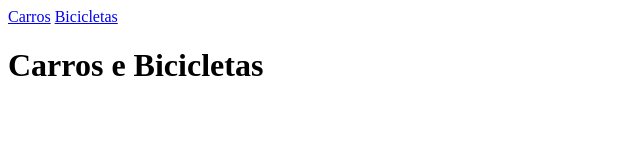
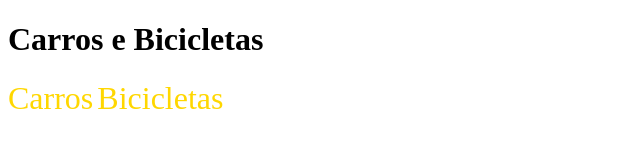
Before and after one commit to ivanostorari/CURSO-DE-FRONT-END-ORIGAMID, a plain HTML site: page web/index.html in a window 1280 px wide. Shown: the whole page, without its empty margins (0-640 px from the left). Drawn offline with Linux system fonts and the light colour scheme.

Commit message:
continuação do curso

```diff
--- a/web/index.html
+++ b/web/index.html
@@ -4,12 +4,15 @@
 <head>
   <meta charset="UTF-8">
   <title> Carros e Bicicletas</title>
+  <link rel="stylesheet" href="/web/style.css">
+  <link rel="stylesheet" href="/web/style2.css">
 </head>
 
 <body>
+  <h1>Carros e Bicicletas</h1>
   <a href="/web/produtos/carros.html">Carros</a>
   <a href="/web/produtos/bicicletas.html">Bicicletas</a>
-  <h1>Carros e Bicicletas</h1>
+
 
 </body>
 
--- a/web/style.css
+++ b/web/style.css
@@ -0,0 +1,11 @@
+a {
+
+color: black;
+text-decoration: none;
+}
+
+a {
+color: tomato;
+font-size: 32px;
+
+}
--- /dev/null
+++ b/web/style2.css
@@ -0,0 +1,3 @@
+a {
+  color: gold;
+}
```
Also changed, not shown: web/produtos/bicicletas.html (+1 -0 lines).
